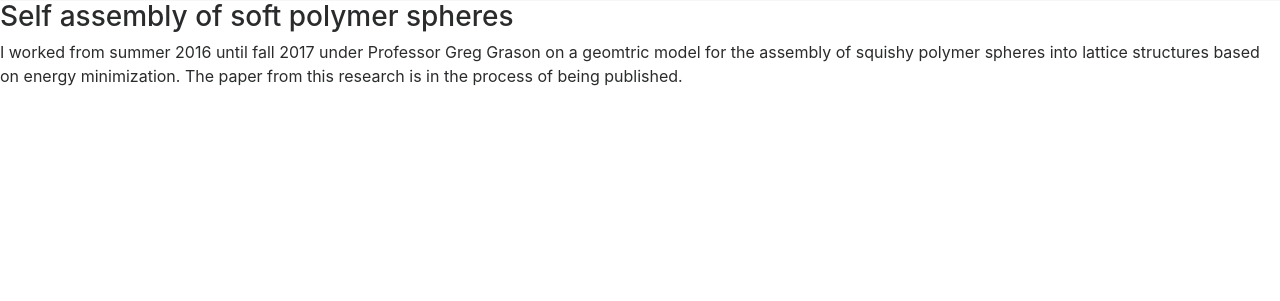
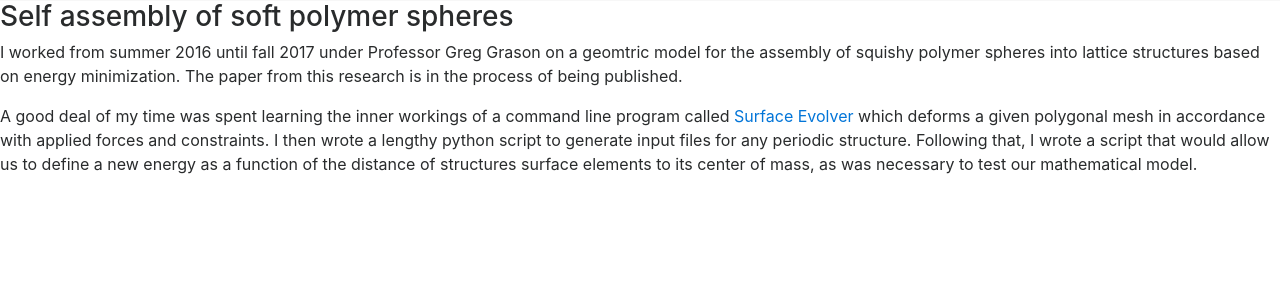
Before and after one commit to diesfirst/django_local_library, a Django app: page /research/ in a window 1280 px wide. Shown: the part 205-506 px from the top of the page. Run offline with Django 3.2, Linux system fonts and the light colour scheme; some libraries are stand-ins or nearby versions.

Commit message:
modifired research page

```diff
--- a/home/templates/home/research.html
+++ b/home/templates/home/research.html
@@ -8,5 +8,8 @@
 	<h3>Self assembly of soft polymer spheres</h3>
 <p>
   I worked from summer 2016 until fall 2017 under Professor Greg Grason on a geomtric model for the assembly of squishy polymer spheres into lattice structures based on energy minimization. The paper from this research is in the process of being published.
-  </p>
+</p>
+<p>
+  A good deal of my time was spent learning the inner workings of a command line program called <a href="http://facstaff.susqu.edu/brakke/evolver/evolver.html">Surface Evolver</a> which deforms a given polygonal mesh in accordance with applied forces and constraints. I then wrote a lengthy python script to generate input files for any periodic structure. Following that, I wrote a script that would allow us to define a new energy as a function of the distance of structures surface elements to its center of mass, as was necessary to test our mathematical model.
+</p>
 {% endblock %}
```
